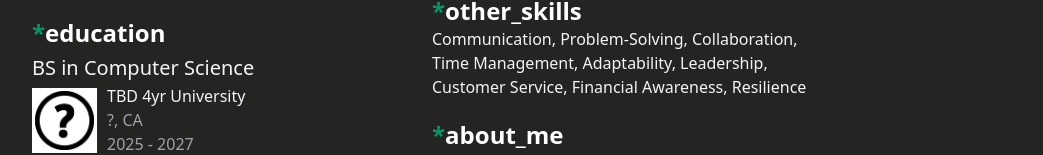
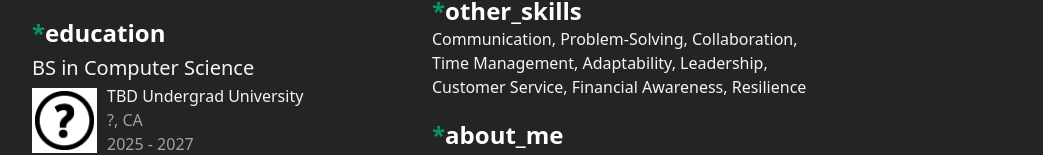
Before and after one commit to gavrh/gav.codes, a React (Create React App) app: page /1 in a window 1280 px wide. Shown: the part 249-404 px from the top of the page, without its empty margins (118-1161 px from the left). Built offline with nearby package versions, Linux system fonts and the light colour scheme.

Commit message:
Update WebApp.tsx

```diff
--- a/src/app/WebApp.tsx
+++ b/src/app/WebApp.tsx
@@ -66,7 +66,7 @@ export default function WebApp({ _props }: any) {
                                     <div className='flex mt-[2px]'>
                                         <img className='bg-white p-[3px] w-[65px] h-[65px] mr-[10px] mt-[4px]' src={Q}/>
                                         <div>
-                                            <h1>TBD 4yr University</h1>
+                                            <h1>TBD Undergrad University</h1>
                                             <h1 className='text-zinc-400'>?, CA</h1>
                                             <h1 className='text-zinc-400'>2025 - 2027</h1>
                                         </div>
```
